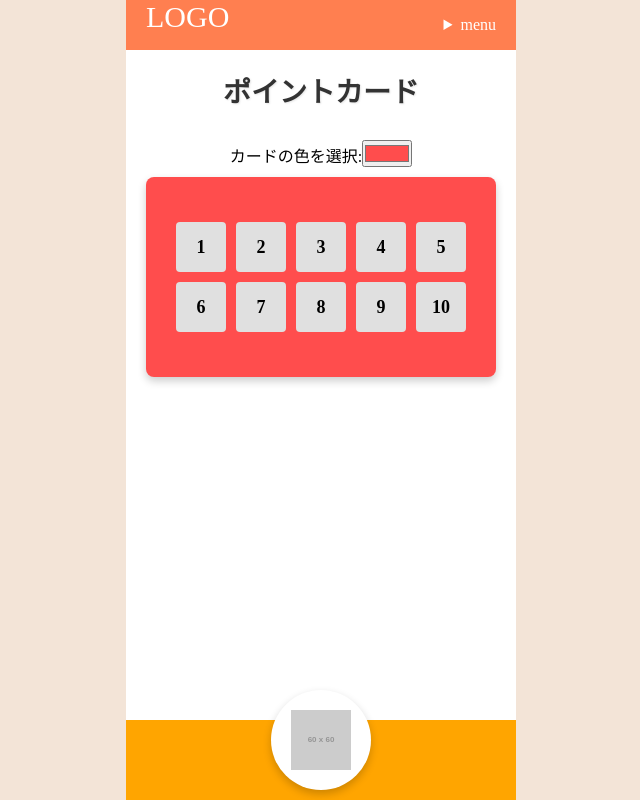
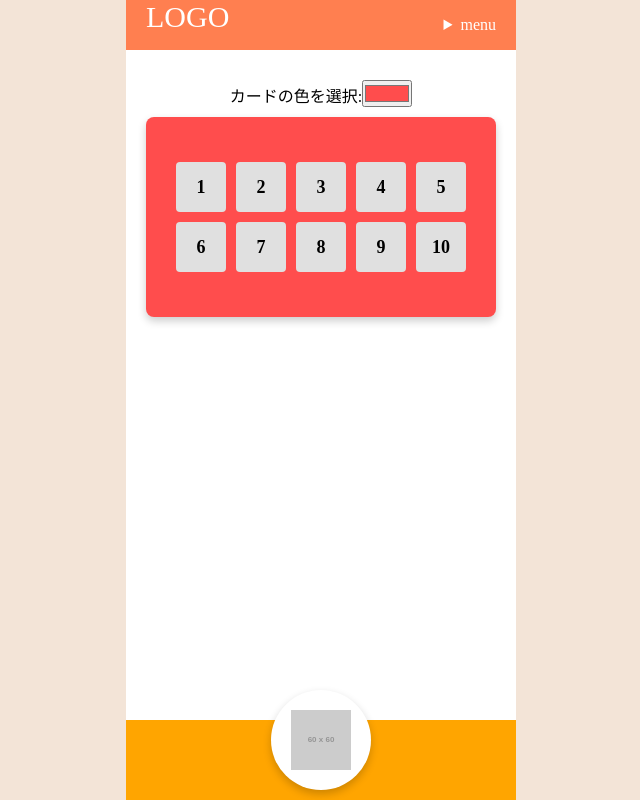
Before and after one commit to mitsui6969/tabekiri-app, a React (Vite) app: page / in a window 1280 px wide. Shown: the whole page, without its empty margins (319-959 px from the left). Built offline with nearby package versions, Linux system fonts and the light colour scheme; no server answers; the database is empty.

Commit message:
ログインしたら名前が出るようになりました

```diff
--- a/src/components/PointCard/pointCard.jsx
+++ b/src/components/PointCard/pointCard.jsx
@@ -1,40 +1,46 @@
 import React, { useState, useEffect } from 'react';
-import { doc, getDoc } from 'firebase/firestore'; // Firestoreを使う
-import { db } from "../../firebase/firebase"; // Firebase設定をインポート
+import { onAuthStateChanged } from 'firebase/auth';
+import { doc, getDoc } from 'firebase/firestore';
+import { auth, db } from "../../firebase/firebase";
 import './pointCard.css';
 
 export const PointCard = () => {
-  const [stamps, setStamps] = useState(
-    Array(2).fill(Array(5).fill(false))
-  );
+  const [stamps, setStamps] = useState(Array(2).fill(Array(5).fill(false)));
   const [cardColor, setCardColor] = useState('#ff4d4d');
   const [isFlipped, setIsFlipped] = useState(false);
-  const [userName, setUserName] = useState(''); // ユーザー名のステート
+  const [userName, setUserName] = useState(); // ユーザー名
+  const [error, setError] = useState(''); // エラー管理用
 
-  // Firebaseからユーザー名を取得する関数
-  const fetchUserName = async () => {
+  // Firestoreからユーザー名を取得
+  const fetchUserName = async (uid) => {
     try {
-      const userDoc = await getDoc(doc(db, 'users', 'USER_ID')); // USER_IDは適切に置き換える
+      const userDoc = await getDoc(doc(db, 'user', uid));
       if (userDoc.exists()) {
-        setUserName(userDoc.data().name); // Firestoreの`name`フィールドを使用
+        setUserName(userDoc.data().username);
       } else {
-        console.error('User not found');
+        setError('ユーザーデータが見つかりません');
       }
-    } catch (error) {
-      console.error('Error fetching user:', error);
+    } catch (err) {
+      console.error('Error fetching user data:', err);
+      setError('データ取得中にエラーが発生しました');
     }
   };
 
   useEffect(() => {
-    fetchUserName(); // コンポーネントのマウント時にユーザー名を取得
+    const unsubscribe = onAuthStateChanged(auth, (user) => {
+      if (user) {
+        fetchUserName(user.uid);
+      } else {
+        setError('ログインが必要です');
+      }
+    });
+    return () => unsubscribe();
   }, []);
 
   const handleStampClick = (rowIndex, colIndex) => {
     setStamps((prevStamps) =>
       prevStamps.map((row, rIdx) =>
-        row.map((stamp, cIdx) =>
-          rIdx === rowIndex && cIdx === colIndex ? true : stamp
-        )
+        row.map((stamp, cIdx) => (rIdx === rowIndex && cIdx === colIndex ? true : stamp))
       )
     );
   };
@@ -55,7 +61,7 @@ export const PointCard = () => {
 
   return (
     <div style={{ textAlign: 'center' }}>
-      <h2>ポイントカード</h2>
+      <h2></h2>
 
       <div style={{ marginBottom: '10px' }}>
         <label htmlFor="card-color">カードの色を選択:</label>
@@ -72,6 +78,7 @@ export const PointCard = () => {
         onClick={handleCardFlip}
       >
         <div className="card-inner">
+          {/* カードの表面 */}
           <div
             className="card-front"
             style={{ backgroundColor: cardColor }}
@@ -83,13 +90,9 @@ export const PointCard = () => {
                     key={`${rowIndex}-${colIndex}`}
                     className="stamp"
                     style={{
-                      backgroundImage: isStamped
-                        ? 'url("/stamp.jpg")'
-                        : 'none',
+                      backgroundImage: isStamped ? 'url("/stamp.jpg")' : 'none',
                       backgroundSize: 'cover',
-                      backgroundColor: isStamped
-                        ? '#ff8080'
-                        : '#e0e0e0',
+                      backgroundColor: isStamped ? '#ff8080' : '#e0e0e0',
                       color: 'black',
                     }}
                     onClick={(e) => {
@@ -104,6 +107,7 @@ export const PointCard = () => {
             </div>
           </div>
 
+          {/* カードの裏面 */}
           <div
             className="card-back"
             style={{
@@ -112,11 +116,12 @@ export const PointCard = () => {
             }}
           >
             <p>{userName ? `こんにちは、${userName}さん！` : 'ユーザー名を読み込み中...'}</p>
+            {error && <p className="error">{error}</p>}
           </div>
         </div>
       </div>
     </div>
-    );
+  );
 };
 
 export default PointCard;
```
